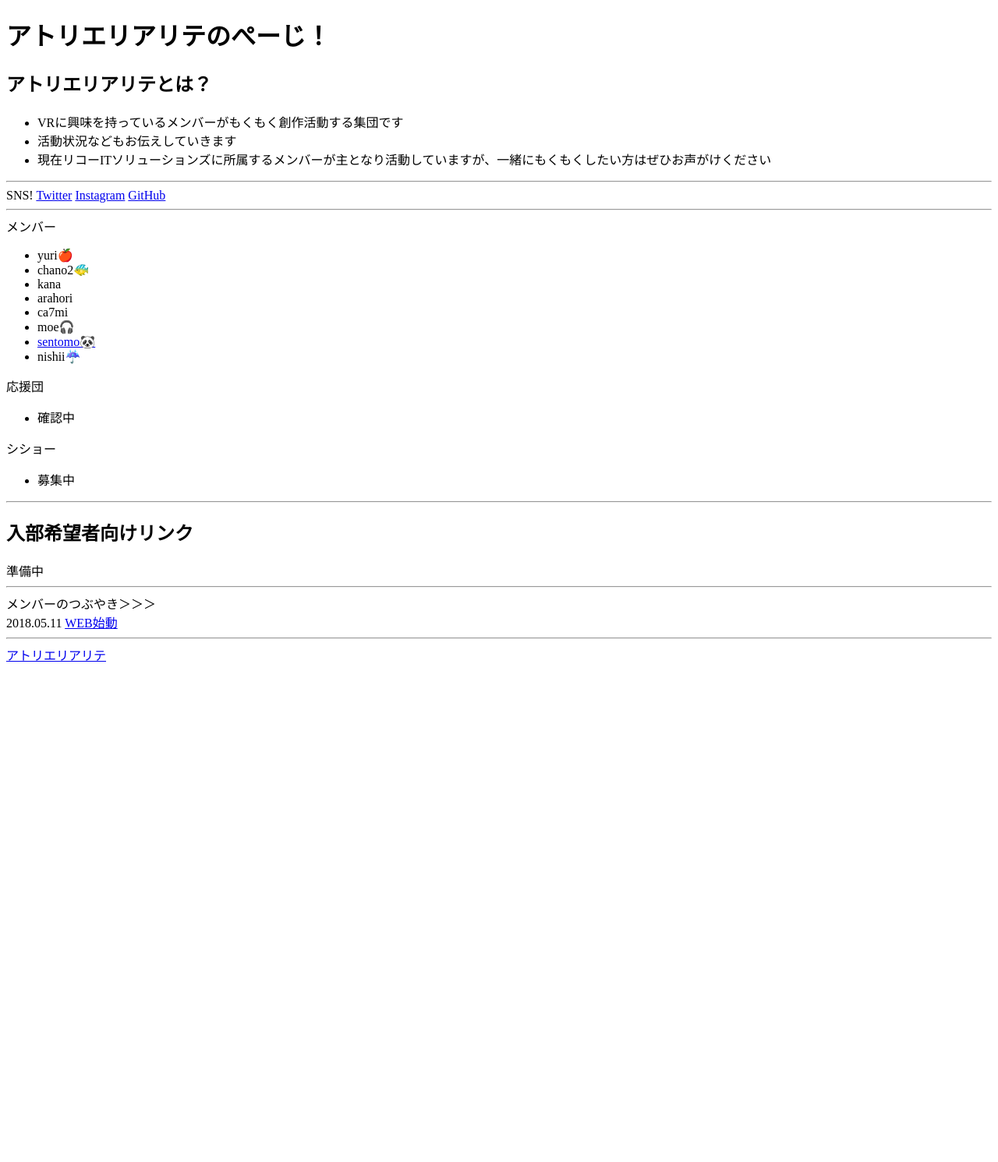
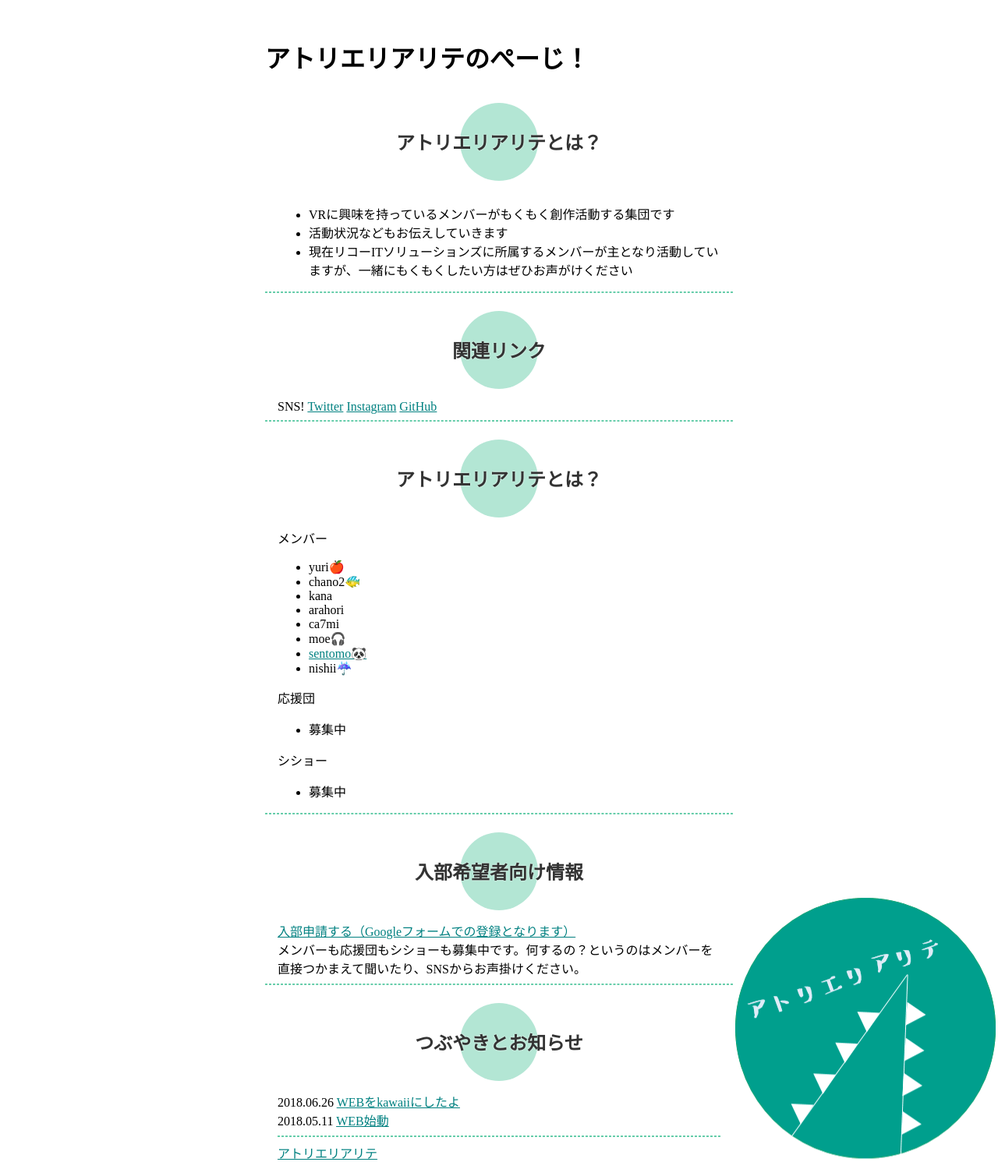
Before and after one commit to atelier-realite/atelier-realite.github.io, a Jekyll site: the page built from index.html, in a window 1280 px wide. Shown: the whole page at 78% size. Built offline with Jekyll 4.4.1, drawn with Linux system fonts in a browser that asks for light colours; some web fonts are replaced; before the commit the page ends 900 px from its top, so only the background shows below that.

Commit message:
Add kawaii

```diff
--- a/_includes/footer.html
+++ b/_includes/footer.html
@@ -1,8 +1,10 @@
+</div><!-- .main -->
 <footer class="footer">
     <div class="container-fluid">
         <hr>
         <a href="{{site.url}}">アトリエリアリテ</a>
     </div>
 </footer>
+</div><!-- .all -->
 </body>
 </html>
--- a/_includes/header.html
+++ b/_includes/header.html
@@ -32,4 +32,8 @@
     {% endif %}
   </head>
   <body>
+  <div class="all">
+    <div class="header">
     <h1>アトリエリアリテのぺーじ！</h1>
+    </div>
+    <div class="main">
--- a/_layouts/postdefault.html
+++ b/_layouts/postdefault.html
@@ -1,7 +1,9 @@
 {% include header.html %}
+<div class="container-fluid">
 <h5>{{ page.title }} | {{ page.date | date_to_string }}</h5>
 
     {{ content }}
 
     ( {{ page.writername }} )
+</div>
 {% include footer.html %}
--- /dev/null
+++ b/_posts/2018-06-26-tsubuyaki.markdown
@@ -0,0 +1,13 @@
+---
+layout: postdefault
+title:  "WEBをkawaiiにしたよ"
+date:   2018-06-26 18:00:00 +0900
+category: repo
+writername: yuri
+lang:
+  value: ja
+---
+
+この場所何に使おうかと思いつつ、chano2さんが登壇で紹介してくれると聞いたので、簡単にできるkawaii成分を追加してみました。
+募集用リンクも追加しました。ぜひよろしくお願いします。
+最近の活動詳細はTwitterやInstagramにあがっています！！
--- a/css/wani.css
+++ b/css/wani.css
@@ -1 +1,54 @@
 html { font-family: "Rounded Mplus 1c"; }
+body{
+  margin: 0;
+  background-image : url(/img/logo.png);
+  background-repeat : no-repeat;
+  background-attachment : fixed;
+  background-position :right bottom;
+}
+.all {
+  max-width: 600px;
+  margin: 0 auto;
+  background: rgba(255,255,255,0.5);
+}
+.header,.main,.footer,img { width: 100%;}
+.title {
+  text-align: center;
+  max-width: 400px;
+  margin: 0 auto;
+}
+.container-fluid {
+  padding:0 1em;
+}
+h1 {
+  margin-top: 50px;
+}
+h2 {
+  position: relative;
+  color: #333333;
+  display: inline-block;
+  margin: 47px 0;
+  text-shadow: 0 0 2px white;
+}
+h2:before {
+  content: "";
+  position: absolute;
+  background: #66cdaa;
+  width: 100px;
+  height: 100px;
+  border-radius: 50%;
+  top: 50%;
+  /* border: dashed 1px white; */
+  left: 50%;
+  -moz-transform: translate(-50%,-50%);
+  -webkit-transform: translate(-50%,-50%);
+  -ms-transform: translate(-50%,-50%);
+  transform: translate(-50%,-50%);
+  z-index: -1;
+}
+hr{border: dashed 1px #66cdaa;}
+a{color: #008080;}
+a:hover{
+  filter:alpha(opacity=60);
+  opacity:0.6;
+}
--- a/index.html
+++ b/index.html
@@ -1,18 +1,29 @@
 ---
 layout: default
 ---
-
+<div class="title">
 <h2>アトリエリアリテとは？</h2>
+</div>
+<div class="container-fluid">
 <ul>
   <li>VRに興味を持っているメンバーがもくもく創作活動する集団です</li>
   <li>活動状況などもお伝えしていきます</li>
   <li>現在リコーITソリューションズに所属するメンバーが主となり活動していますが、一緒にもくもくしたい方はぜひお声がけください</li>
 </ul>
+</div>
 <hr>
 
+<div class="title">
+<h2>関連リンク</h2>
+</div>
+<div class="container-fluid">
 {% include sns.html %}
+</div>
+<hr>
 
-<hr>
+<div class="title">
+<h2>アトリエリアリテとは？</h2>
+</div>
 <div class="container-fluid">
   <div class="row">
     <div class="col">
@@ -35,7 +46,7 @@ layout: default
     <div class="col">
       応援団
       <ul>
-        <li>確認中</li>
+        <li>募集中</li>
       </ul>
     </div>
     <div class="col">
@@ -48,15 +59,23 @@ layout: default
 </div><!-- container-fluid -->
 <hr>
 
-<h2>入部希望者向けリンク</h2>
-準備中
 
+<div class="title">
+<h2>入部希望者向け情報</h2>
+</div>
+<div class="container-fluid">
+<a href= "https://docs.google.com/forms/d/e/1FAIpQLSe6slBOk3rHsP4uCjcttQe7-Jt1f066tngfmaflT5sfnmcyyQ/viewform" target="_blank">入部申請する（Googleフォームでの登録となります）</a><br/>
+メンバーも応援団もシショーも募集中です。何するの？というのはメンバーを直接つかまえて聞いたり、SNSからお声掛けください。
+</div>
 <hr>
 
-メンバーのつぶやき＞＞＞
-
+<div class="title">
+<h2>つぶやきとお知らせ</h2>
+</div>
+<div class="container-fluid">
 {% for post in site.categories.repo %}
   <div>
     {{ post.date | date: "%Y.%m.%d" }} <a href="{{ site.url }}{{ post.url }}">{{ post.title }}</a>
   </div>
 {% endfor %}
+</div>
```
Also changed, not shown: img/logo.png (added).
